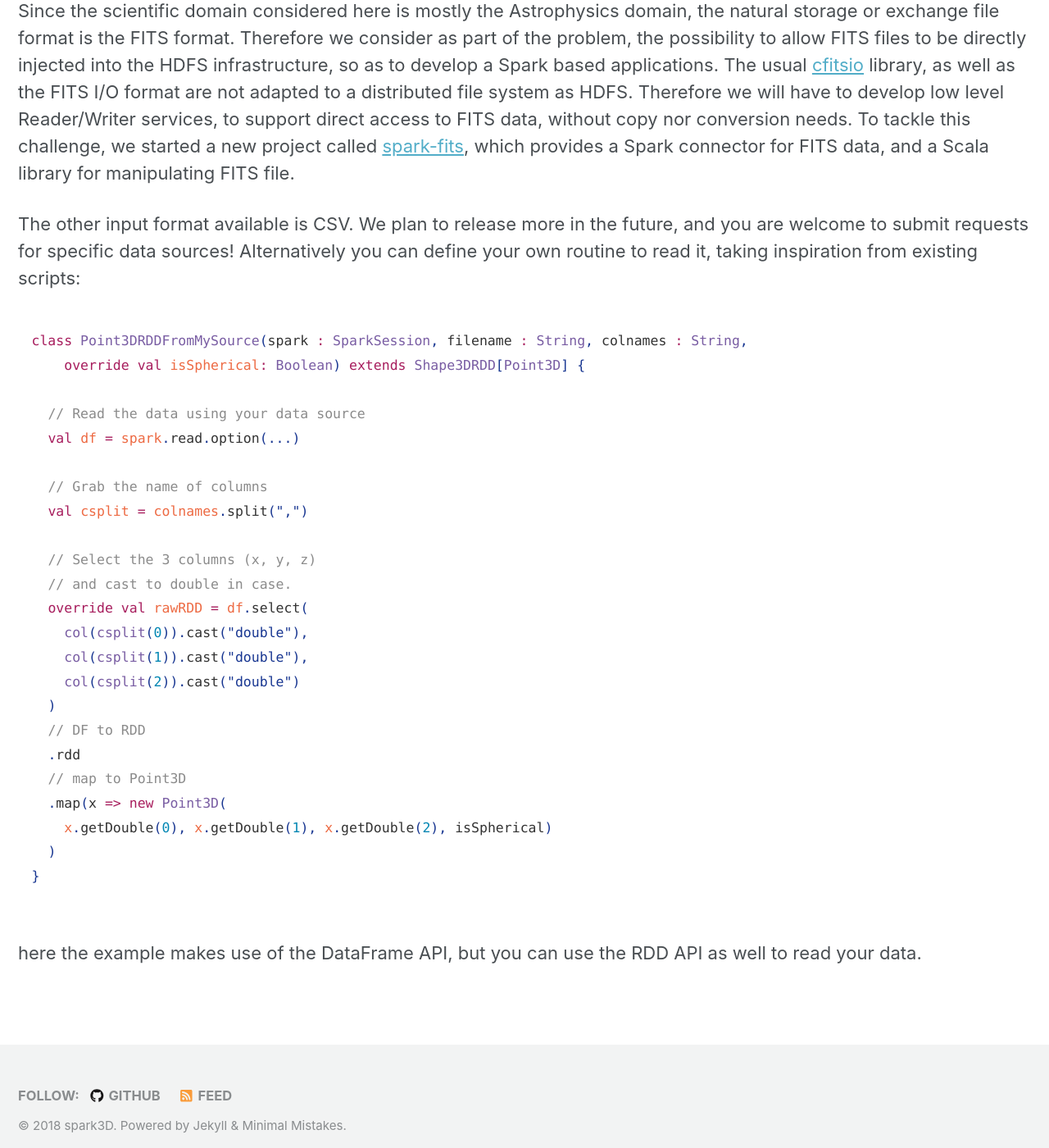
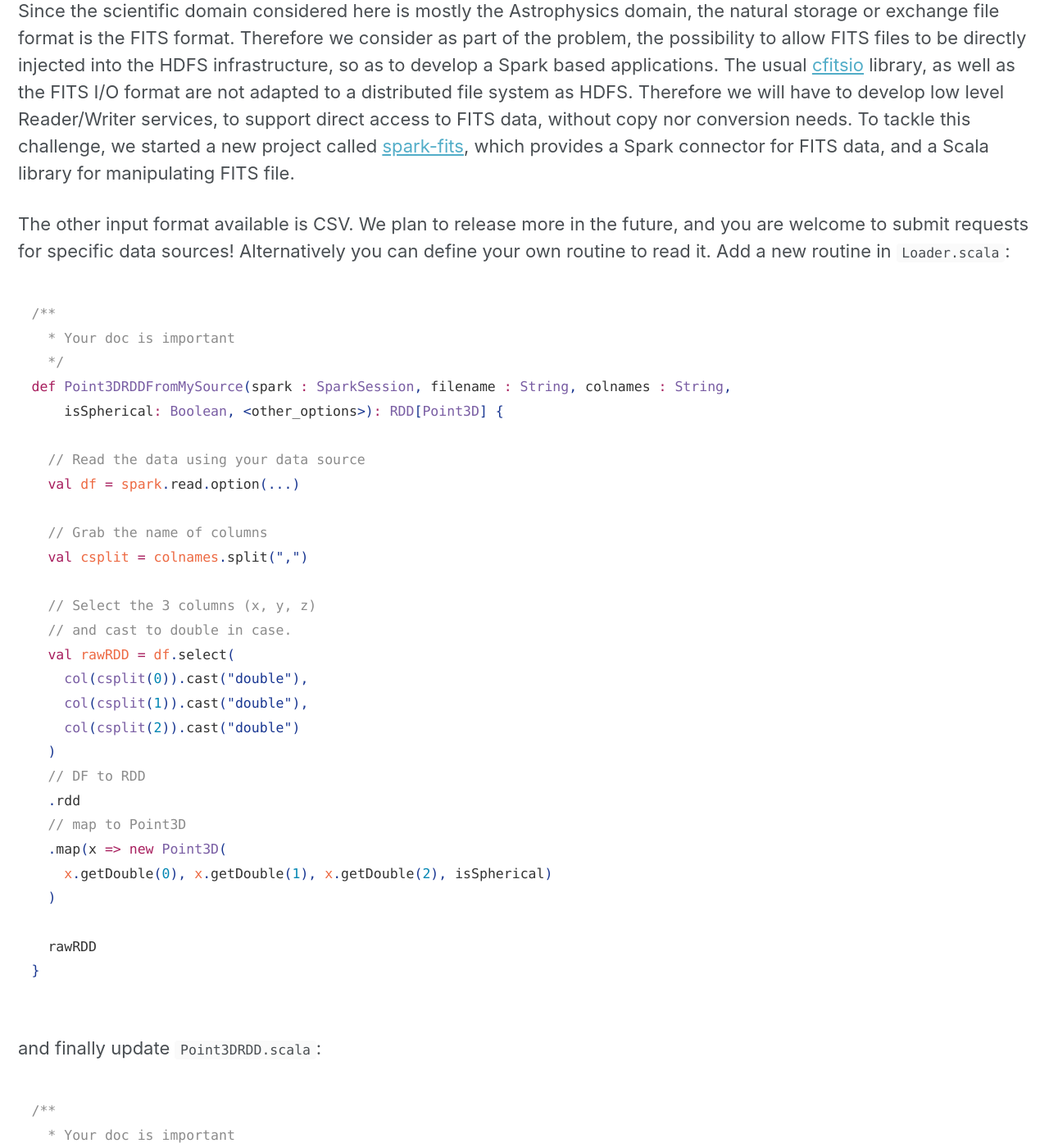
Before and after one commit to astrolabsoftware/spark3D, a Jekyll site: the page built from docs/02_introduction.md, in a window 1280 px wide and 1400 px high, scrolled down 1796 px. Shown: the whole window at 82% size. Built offline with Jekyll 4.4.1, drawn with Linux system fonts in a browser that asks for light colours; nearby versions of some CDN libraries; some of the changed text lies outside the part shown.

Commit message:
Update the doc with the new Point3DRDD API

````diff
--- a/docs/02_introduction.md
+++ b/docs/02_introduction.md
@@ -20,16 +20,16 @@
 A point is an object with 3 spatial coordinates. In spark3D, you can choose the coordinate system between cartesian `(x, y, z)` and spherical `(r, theta, phi)`. Let's suppose we have a CSV file whose columns are labeled `x`, `y` and `z`, the cartesian coordinates of points:
 
 ```scala
-import com.spark3d.spatial3DRDD.Point3DRDDFromCSV
-val pointRDD = new Point3DRDDFromCSV(spark, "myfile.csv", "x,y,z", isSpherical=false)
+import com.spark3d.spatial3DRDD.Point3DRDD
+val pointRDD = new Point3DRDD(spark, "myfile.csv", "x,y,z", isSpherical=false)
 ```
 
 With FITS data, with data in the HDU #1, you would just do
 
 ```scala
-import com.spark3d.spatial3DRDD.Point3DRDDFromFITS
+import com.spark3d.spatial3DRDD.Point3DRDD
 val hdu = 1
-val pointRDD = new Point3DRDDFromFITS(spark, "myfile.csv", hdu, "x,y,z", isSpherical=false)
+val pointRDD = new Point3DRDDFromFITS(spark, "myfile.fits", hdu, "x,y,z", isSpherical=false)
 ```
 
 The resulting RDD is a `RDD[Point3D]`. Note that there is no space between columns labels.
@@ -67,11 +67,14 @@
 Spark connector for FITS data, and a Scala library for manipulating FITS file.
 
 The other input format available is CSV. We plan to release more in the future, and you are welcome to submit requests for specific data sources!
-Alternatively you can define your own routine to read it, taking inspiration from existing scripts:
+Alternatively you can define your own routine to read it. Add a new routine in `Loader.scala`:
 
 ```scala
-class Point3DRDDFromMySource(spark : SparkSession, filename : String, colnames : String,
-    override val isSpherical: Boolean) extends Shape3DRDD[Point3D] {
+/**
+  * Your doc is important
+  */
+def Point3DRDDFromMySource(spark : SparkSession, filename : String, colnames : String,
+    isSpherical: Boolean, <other_options>): RDD[Point3D] {
 
   // Read the data using your data source
   val df = spark.read.option(...)
@@ -81,7 +84,7 @@
 
   // Select the 3 columns (x, y, z)
   // and cast to double in case.
-  override val rawRDD = df.select(
+  val rawRDD = df.select(
     col(csplit(0)).cast("double"),
     col(csplit(1)).cast("double"),
     col(csplit(2)).cast("double")
@@ -92,8 +95,21 @@
   .map(x => new Point3D(
     x.getDouble(0), x.getDouble(1), x.getDouble(2), isSpherical)
   )
+
+  rawRDD
 }
 
 ```
 
+and finally update `Point3DRDD.scala`:
+
+```scala
+/**
+  * Your doc is important
+  */
+def this(spark : SparkSession, filename : String, colnames : String, isSpherical: Boolean, <other_options>) {
+  this(Point3DRDDFromMySource(spark, filename, colnames, isSpherical, <other_options>), isSpherical)
+}
+```
+
 here the example makes use of the DataFrame API, but you can use the RDD API as well to read your data.
````
